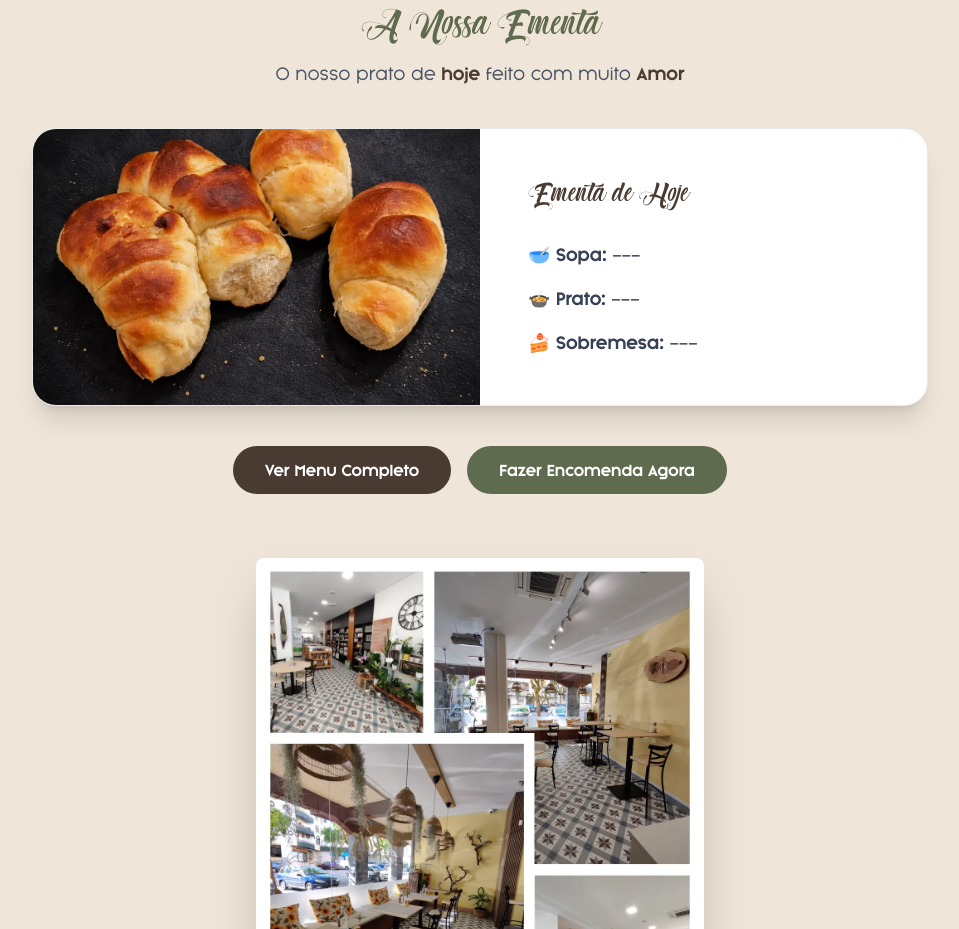
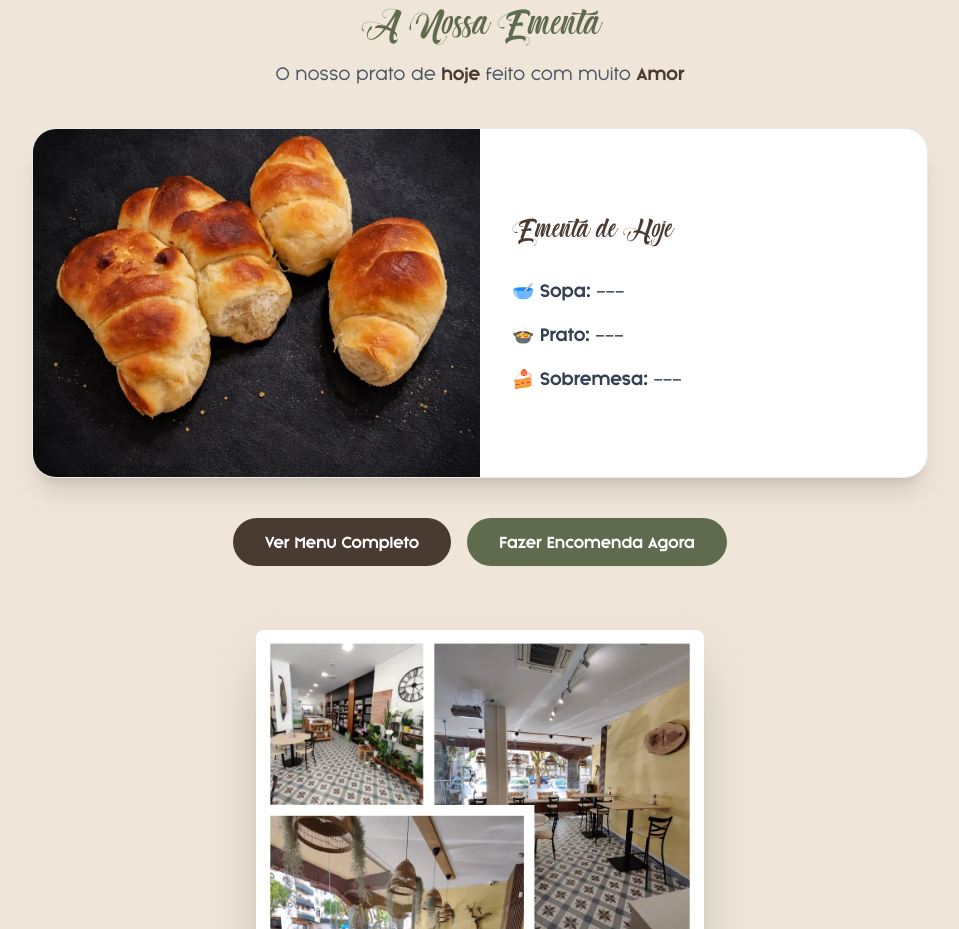
Before and after one commit to GabrielGPereira25/DeRaizNextjs, a Next.js app: page / in a window 1280 px wide. Shown: the part 860-1789 px from the top of the page, without its empty margins (160-1119 px from the left). Built offline with nearby package versions, Linux system fonts and the light colour scheme.

Commit message:
style: menu melhorado

```diff
--- a/src/app/page.jsx
+++ b/src/app/page.jsx
@@ -38,7 +38,7 @@ export default function Home() {
             </section>
 
             {/* Ementa de Hoje */}
-            <section id="ementa-hoje" className="py-16 px-5 bg-fundo text-center scroll-mt-24">
+            <section id="ementa-hoje" className="py-16 px-5 bg-fundo text-center">
                 <div className="max-w-3xl mx-auto mb-8">
                     <h2 className="font-destaque text-4xl md:text-5xl text-verde-raiz mb-2">
                         A Nossa Ementa
--- a/src/components/MenuCard.jsx
+++ b/src/components/MenuCard.jsx
@@ -1,9 +1,14 @@
 import Image from 'next/image';
 
 export default function MenuCard({ ementa, variant = 'menu' }) {
-    const sopa = ementa?.sopa || "---";
-    const prato = ementa?.prato || "---";
-    const sobremesa = ementa?.sobremesa || "---";
+    const limitarTexto = (texto, limite) => {
+        if (!texto) return "---";
+        return texto.length > limite ? texto.substring(0, limite).trim() + '...' : texto;
+    };
+
+    const sopa = limitarTexto(ementa?.sopa, 60);
+    const prato = limitarTexto(ementa?.prato, 85);
+    const sobremesa = limitarTexto(ementa?.sobremesa, 60);
     const imagem = ementa?.imagem || "/sources/fundo-menu.webp";
 
     // ==========================================
@@ -11,16 +16,17 @@ export default function MenuCard({ ementa, variant = 'menu' }) {
     // ==========================================
     if (variant === 'home') {
         return (
-            <div className="max-w-4xl mx-auto bg-white rounded-3xl shadow-xl overflow-hidden flex flex-col md:flex-row border border-castanho-raiz/10 text-left">
-                <div className="relative w-full md:w-1/2 h-72 md:h-auto">
+            <div className="max-w-4xl mx-auto h-150 md:h-87.5 bg-white rounded-3xl shadow-xl overflow-hidden flex flex-col md:flex-row border border-castanho-raiz/10 text-left">
+                <div className="relative w-full md:w-1/2 h-1/2 md:h-full">
                     <Image src={imagem} alt={prato} fill className="object-cover" />
                 </div>
-                <div className="w-full md:w-1/2 p-8 md:p-12 flex flex-col justify-center">
-                    <h3 className="font-destaque text-4xl text-castanho-raiz mb-6">Ementa de Hoje</h3>
-                    <div className="space-y-4">
-                        <p className="text-gray-700 text-lg"><strong>🥣 Sopa:</strong> {sopa}</p>
-                        <p className="text-gray-700 text-lg"><strong>🍲 Prato:</strong> {prato}</p>
-                        <p className="text-gray-700 text-lg"><strong>🍰 Sobremesa:</strong> {sobremesa}</p>
+                <div className="w-full md:w-1/2 h-1/2 md:h-full p-8 flex flex-col justify-center">
+                    <h3 className="font-destaque text-4xl text-castanho-raiz mb-6 shrink-0">Ementa de Hoje</h3>
+                    {/* line-clamp-2 garante que não passa de 2 linhas visualmente */}
+                    <div className="space-y-4 overflow-hidden">
+                        <p className="text-gray-700 text-lg line-clamp-2"><strong>🥣 Sopa:</strong> {sopa}</p>
+                        <p className="text-gray-700 text-lg line-clamp-2"><strong>🍲 Prato:</strong> {prato}</p>
+                        <p className="text-gray-700 text-lg line-clamp-2"><strong>🍰 Sobremesa:</strong> {sobremesa}</p>
                     </div>
                 </div>
             </div>
@@ -32,16 +38,26 @@ export default function MenuCard({ ementa, variant = 'menu' }) {
     // ==========================================
     if (variant === 'menu') {
         return (
-            <div className="max-w-2xl mx-auto bg-white rounded-2xl shadow-lg overflow-hidden border border-castanho-raiz/5 flex flex-col md:flex-row text-left transition-transform hover:scale-[1.01]">
-                <div className="relative w-full md:w-2/5 h-64 md:h-auto">
+            // Altura fixa adicionada aqui: h-[500px] md:h-[320px]
+            <div className="max-w-2xl mx-auto h-125 md:h-80 bg-white rounded-2xl shadow-lg overflow-hidden border border-castanho-raiz/5 flex flex-col md:flex-row text-left transition-transform hover:scale-[1.01]">
+                <div className="relative w-full md:w-2/5 h-2/5 md:h-full">
                     <Image src={imagem} alt={prato} fill className="object-cover" />
                 </div>
-                <div className="p-8 md:w-3/5 flex flex-col justify-center">
-                    <h3 className="font-destaque text-3xl text-verde-raiz mb-4">O Menu Completo</h3>
-                    <ul className="space-y-3 text-castanho-raiz">
-                        <li className="flex flex-col"><span className="text-xs uppercase font-bold text-gray-400">Sopa</span> <span className="text-lg">{sopa}</span></li>
-                        <li className="flex flex-col"><span className="text-xs uppercase font-bold text-gray-400">Prato Principal</span> <span className="text-lg font-bold">{prato}</span></li>
-                        <li className="flex flex-col"><span className="text-xs uppercase font-bold text-gray-400">Sobremesa</span> <span className="text-lg">{sobremesa}</span></li>
+                <div className="p-8 md:w-3/5 h-3/5 md:h-full flex flex-col justify-center">
+                    <h3 className="font-destaque text-3xl text-verde-raiz mb-4 shrink-0">O Menu Completo</h3>
+                    <ul className="space-y-3 text-castanho-raiz overflow-hidden">
+                        <li className="flex flex-col">
+                            <span className="text-xs uppercase font-bold text-gray-400">Sopa</span>
+                            <span className="text-lg line-clamp-2" title={ementa?.sopa}>{sopa}</span>
+                        </li>
+                        <li className="flex flex-col">
+                            <span className="text-xs uppercase font-bold text-gray-400">Prato Principal</span>
+                            <span className="text-lg font-bold line-clamp-2" title={ementa?.prato}>{prato}</span>
+                        </li>
+                        <li className="flex flex-col">
+                            <span className="text-xs uppercase font-bold text-gray-400">Sobremesa</span>
+                            <span className="text-lg line-clamp-2" title={ementa?.sobremesa}>{sobremesa}</span>
+                        </li>
                     </ul>
                 </div>
             </div>
--- a/src/utils/smoothScroll.js
+++ b/src/utils/smoothScroll.js
@@ -5,7 +5,7 @@ export const scrollToSection = (e, targetId) => {
     const targetElement = document.getElementById(id);
 
     if (targetElement) {
-        const headerOffset = 110;
+        const headerOffset = 105;
         const elementPosition = targetElement.getBoundingClientRect().top;
         const offsetPosition = elementPosition + window.pageYOffset - headerOffset;
         const startPosition = window.pageYOffset;
```
